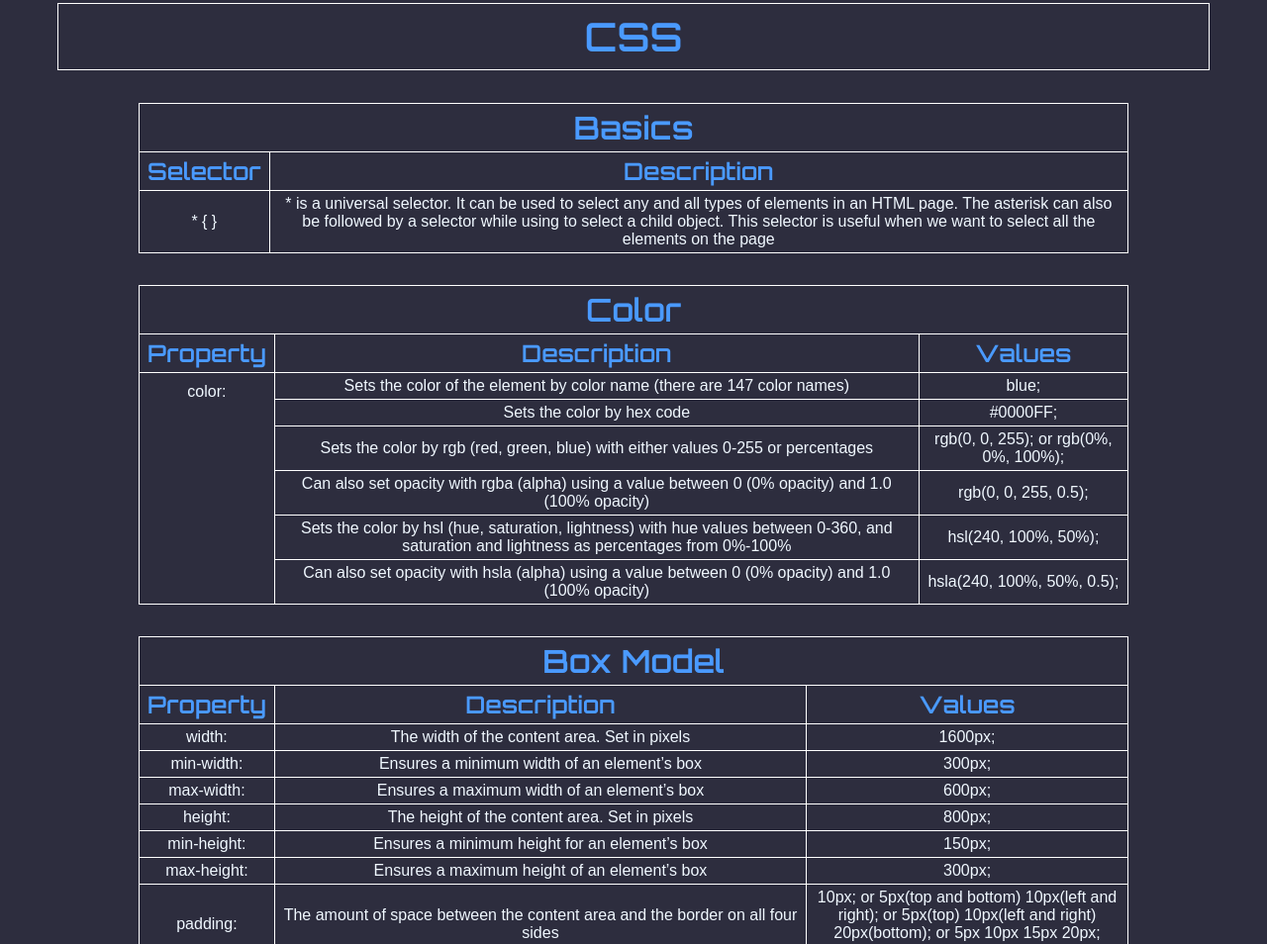
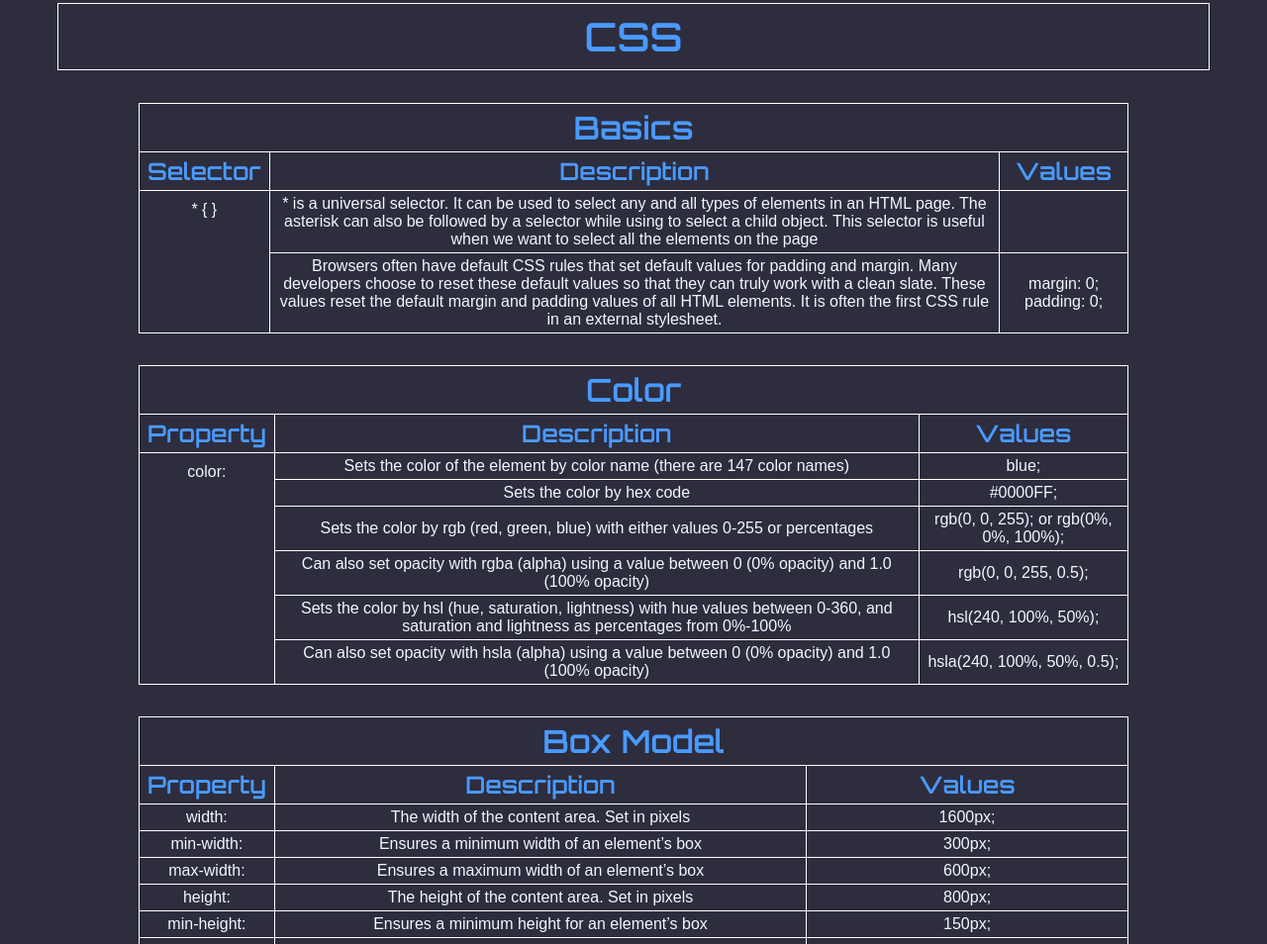
Before and after one commit to DomenicoOS/html_css_reference, a plain HTML site: page index.html in a window 1280 px wide. Shown: the part 870-1824 px from the top of the page at 99% size. Drawn offline with Linux system fonts and the light colour scheme.

Commit message:
added table row under CSS Basics

```diff
--- a/index.html
+++ b/index.html
@@ -161,18 +161,24 @@
 
             <thead>
                 <tr>
-                    <th id="header-color" class="table-header" colspan="2">Basics</th>
+                    <th id="header-color" class="table-header" colspan="3">Basics</th>
                 </tr>
                 <tr>
                     <th>Selector</th>
                     <th>Description</th>
+                    <th>Values</th>
                 </tr>
             </thead>
 
             <tbody>
                 <tr>
-                    <td><a href="https://developer.mozilla.org/en-US/docs/Web/CSS/Universal_selectors" target="_blank">* { }</a></td>
+                    <td class="align-top" rowspan="2"><a href="https://developer.mozilla.org/en-US/docs/Web/CSS/Universal_selectors" target="_blank">* { }</a></td>
                     <td>* is a universal selector. It can be used to select any and all types of elements in an HTML page. The asterisk can also be followed by a selector while using to select a child object. This selector is useful when we want to select all the elements on the page</td>
+                    <td></td>
+                </tr>
+                <tr>
+                    <td>Browsers often have default CSS rules that set default values for padding and margin. Many developers choose to reset these default values so that they can truly work with a clean slate. These values reset the default margin and padding values of all HTML elements. It is often the first CSS rule in an external stylesheet.</td>
+                    <td>margin: 0; padding: 0;</td>
                 </tr>
             </tbody>
 
```
